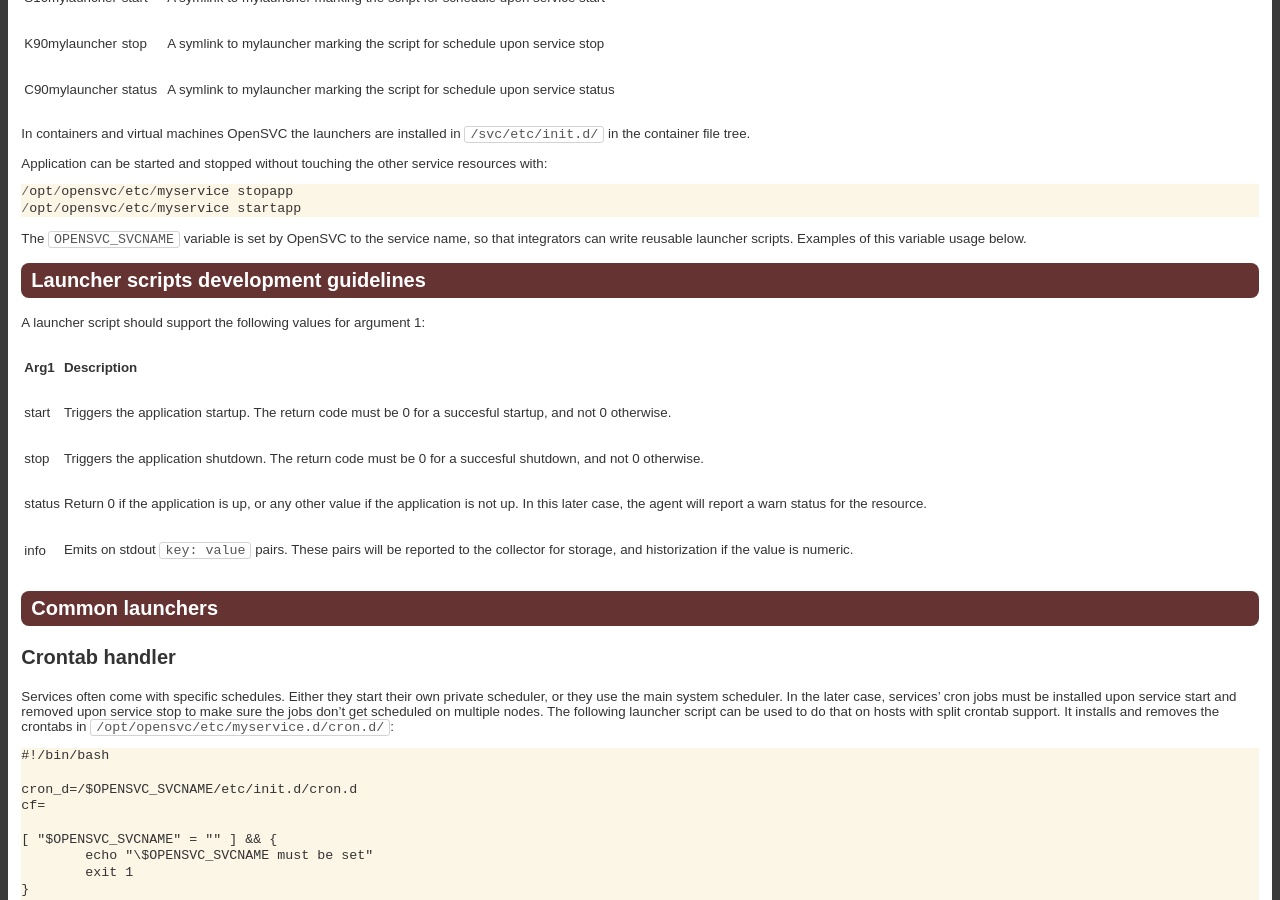
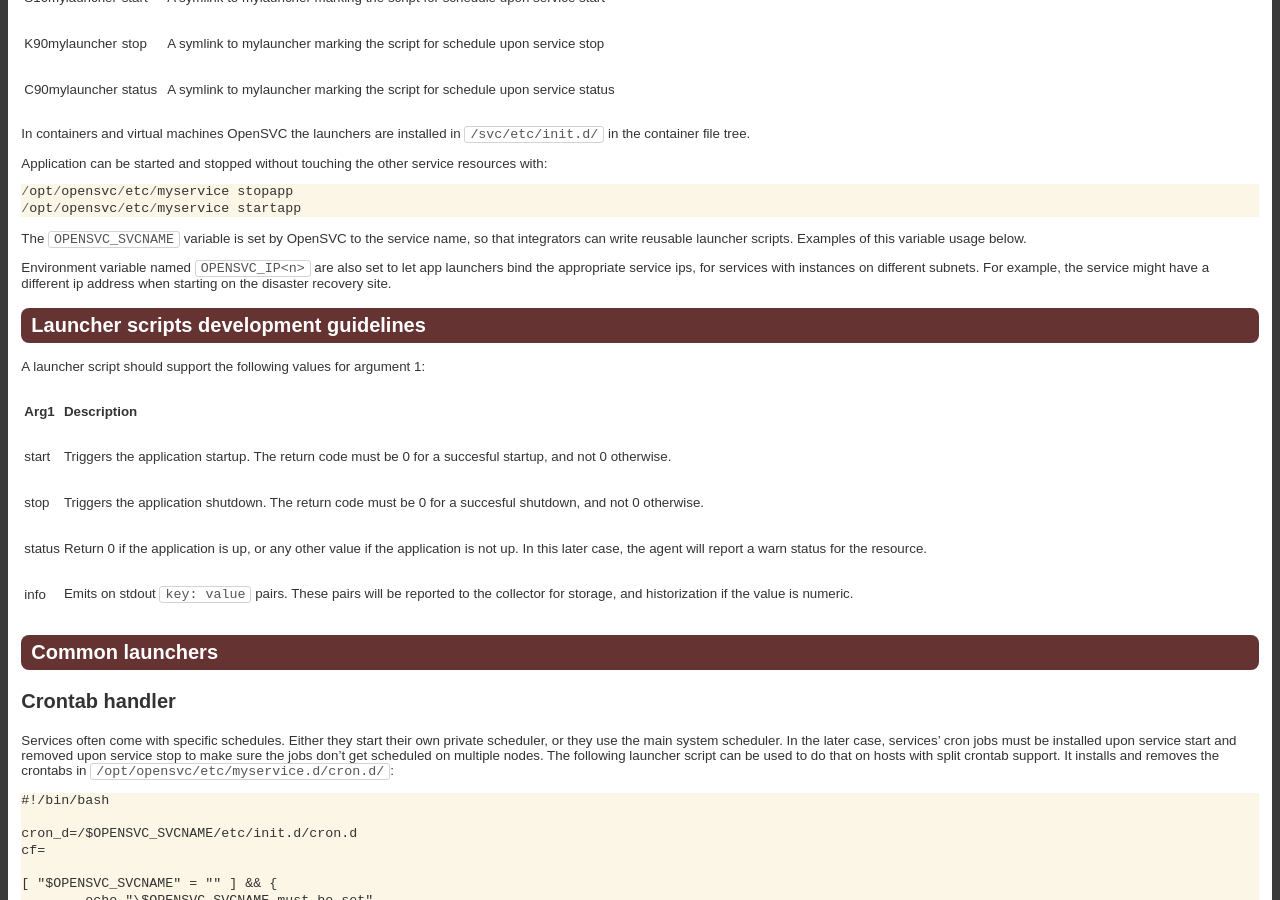
Before and after one commit to opensvc/docs.opensvc.com, a Sphinx documentation site: the page built from source/agent.service.app.rst, in a window 1280 px wide and 900 px high, scrolled down 1832 px. Built offline with Sphinx 7.4.7, drawn with Linux system fonts in a browser that asks for light colours; comment, search, counter and statistics services are not loaded.

Commit message:
Mention the OPENSVC_IP<n> env variables in the app resource section

```diff
--- a/source/agent.service.app.rst
+++ b/source/agent.service.app.rst
@@ -119,6 +119,8 @@ Application can be started and stopped without touching the other service resour
 
 The ``OPENSVC_SVCNAME`` variable is set by OpenSVC to the service name, so that integrators can write reusable launcher scripts. Examples of this variable usage below.
 
+Environment variable named ``OPENSVC_IP<n>`` are also set to let app launchers bind the appropriate service ips, for services with instances on different subnets. For example, the service might have a different ip address when starting on the disaster recovery site.
+
 Launcher scripts development guidelines
 =======================================
 
```
